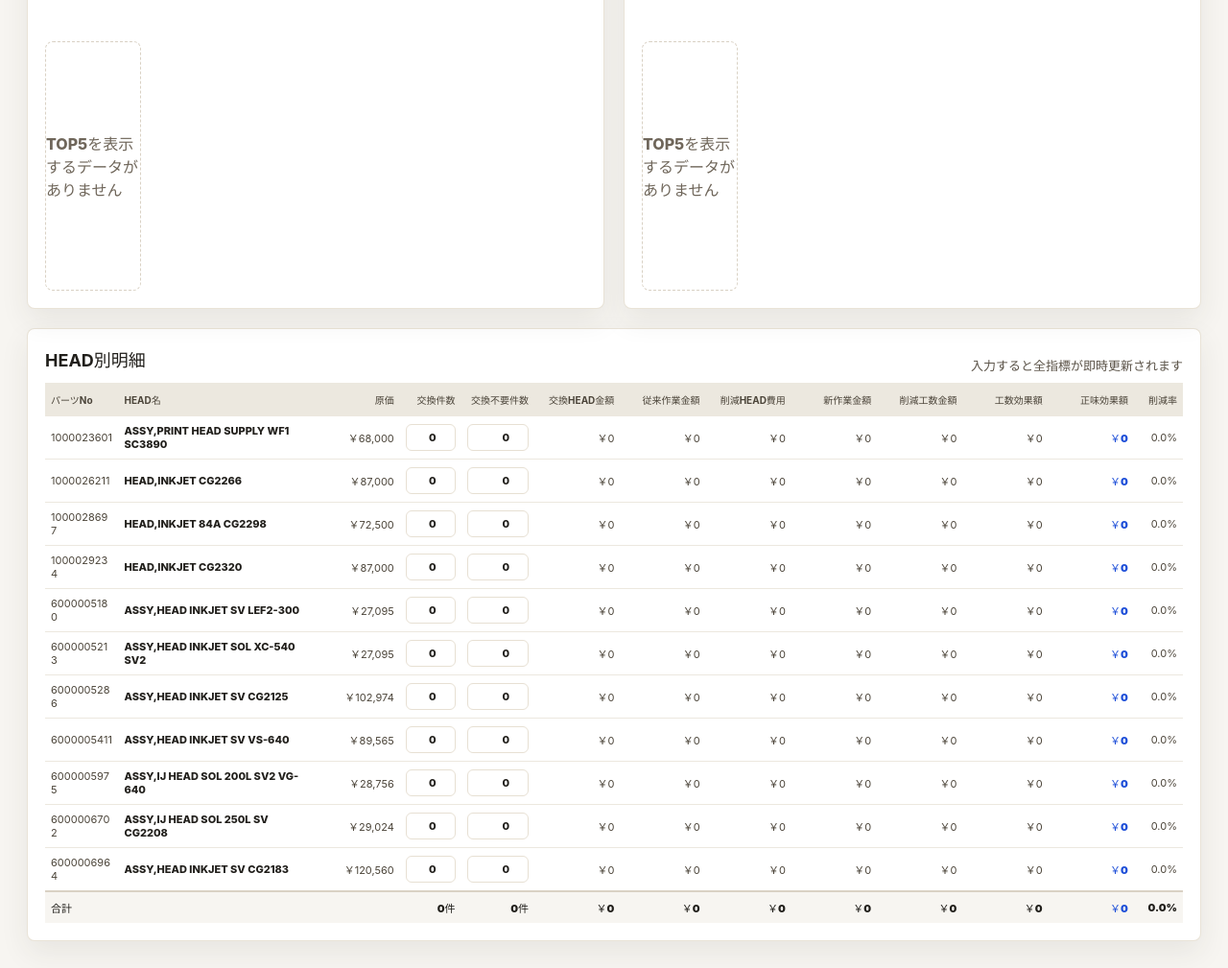
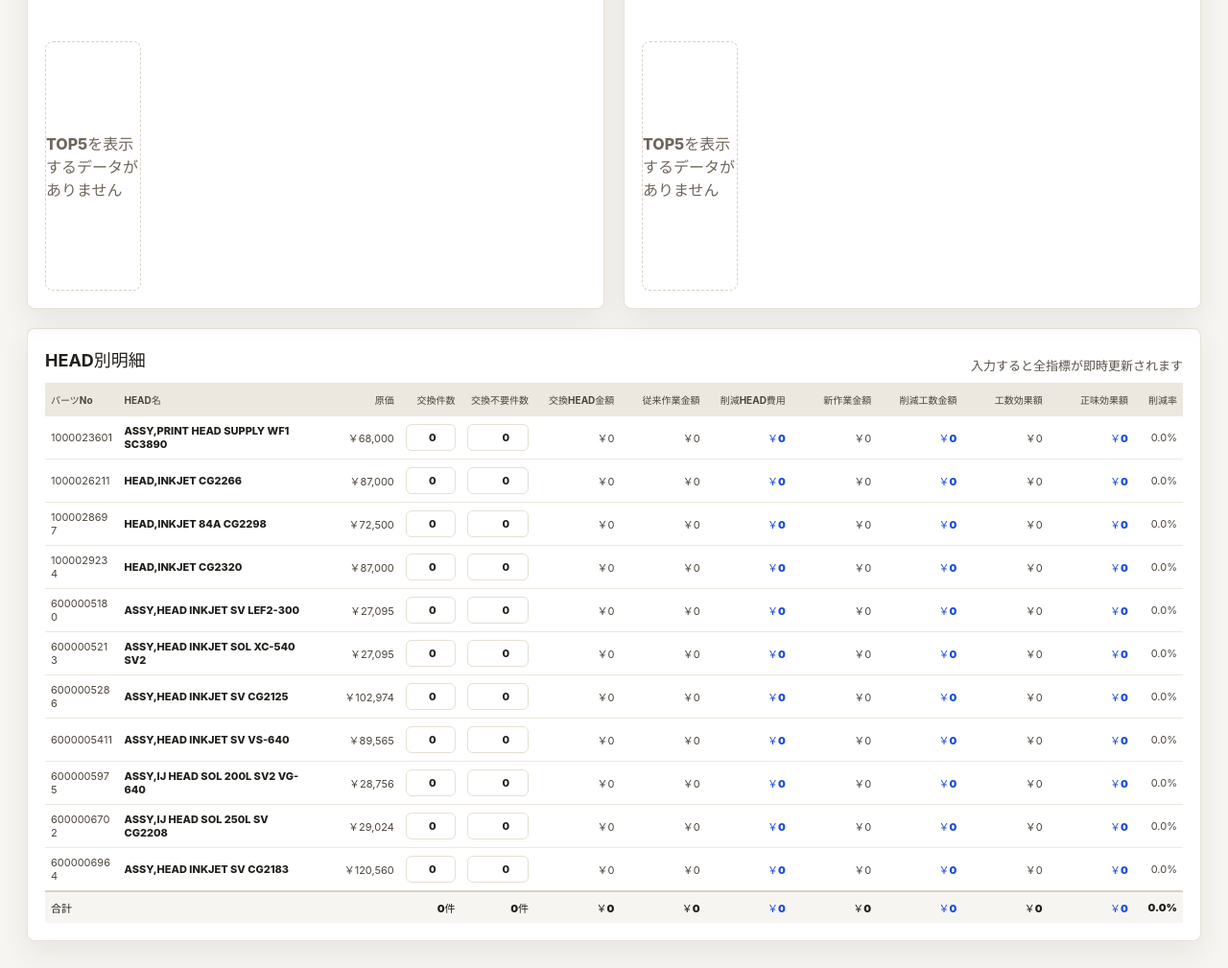
Before and after one commit to RDGSHOYA/HEAD-check-jig-effectiveness-verification, a plain HTML site: page index.html in a window 1280 px wide. Shown: the part 813-1822 px from the top of the page at 96% size. Drawn offline with Linux system fonts and the light colour scheme.

Commit message:
Highlight savings values

```diff
--- a/styles.css
+++ b/styles.css
@@ -427,6 +427,11 @@ tfoot td {
   font-weight: 900;
 }
 
+.blue-text {
+  color: #1d4ed8 !important;
+  font-weight: 900;
+}
+
 .negative-text {
   color: #dc2626 !important;
 }
```
